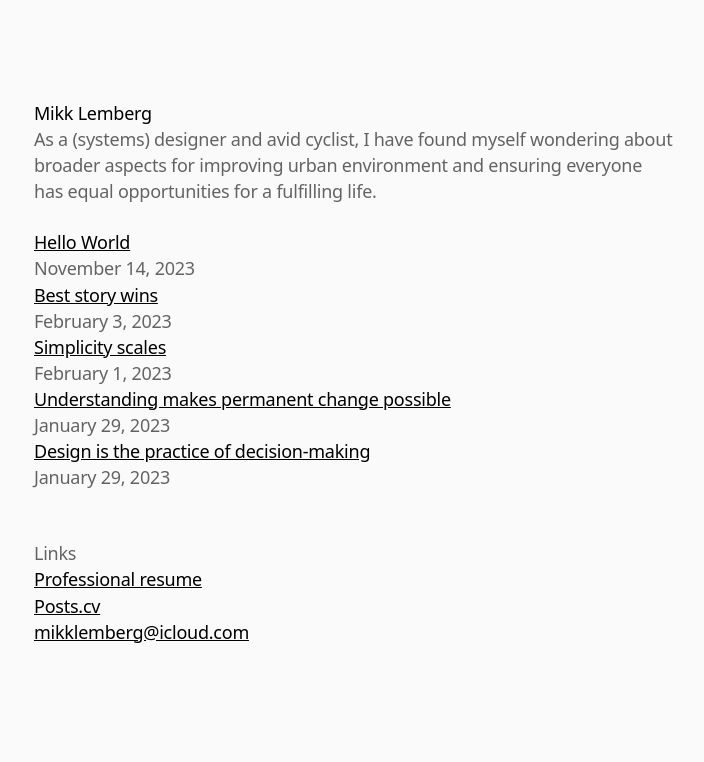
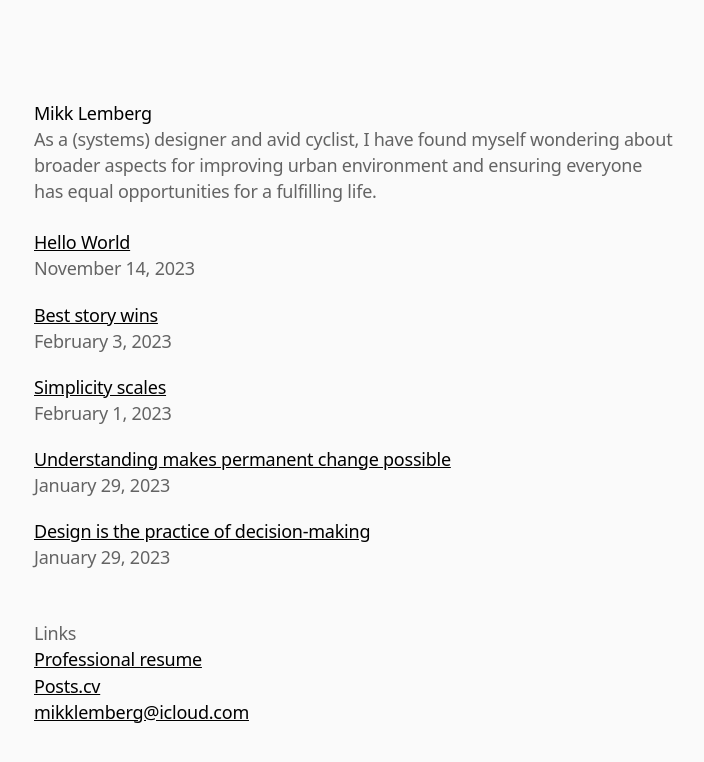
Before and after one commit to mikklemberg/My-personal-notes, a Jekyll site: the page built from README.md, in a window 1280 px wide. Shown: the top 762 px of the page, without its empty margins (286-990 px from the left). Built offline with Jekyll 4.4.1, drawn with Linux system fonts in a browser that asks for light colours; our own code applies the rules of GitHub Pages for plain Markdown files.

Commit message:
Update default.html

```diff
--- a/_layouts/default.html
+++ b/_layouts/default.html
@@ -14,8 +14,10 @@
         </header>
         <section class="posts">
             {% for post in site.posts %}
+                <div style="margin-bottom: 20px">
                 <p><a href="{{ site.baseurl }}{{ post.url }}">{{ post.title }}</a></p>
                 <time datetime="{{ post.date | date_to_xmlschema }}" style="opacity: 0.60">{{ post.date | date: "%B %-d, %Y" }}</time>
+                </div>
             {% endfor %}
         </section>
         <footer style="margin-top: 50px">
```
